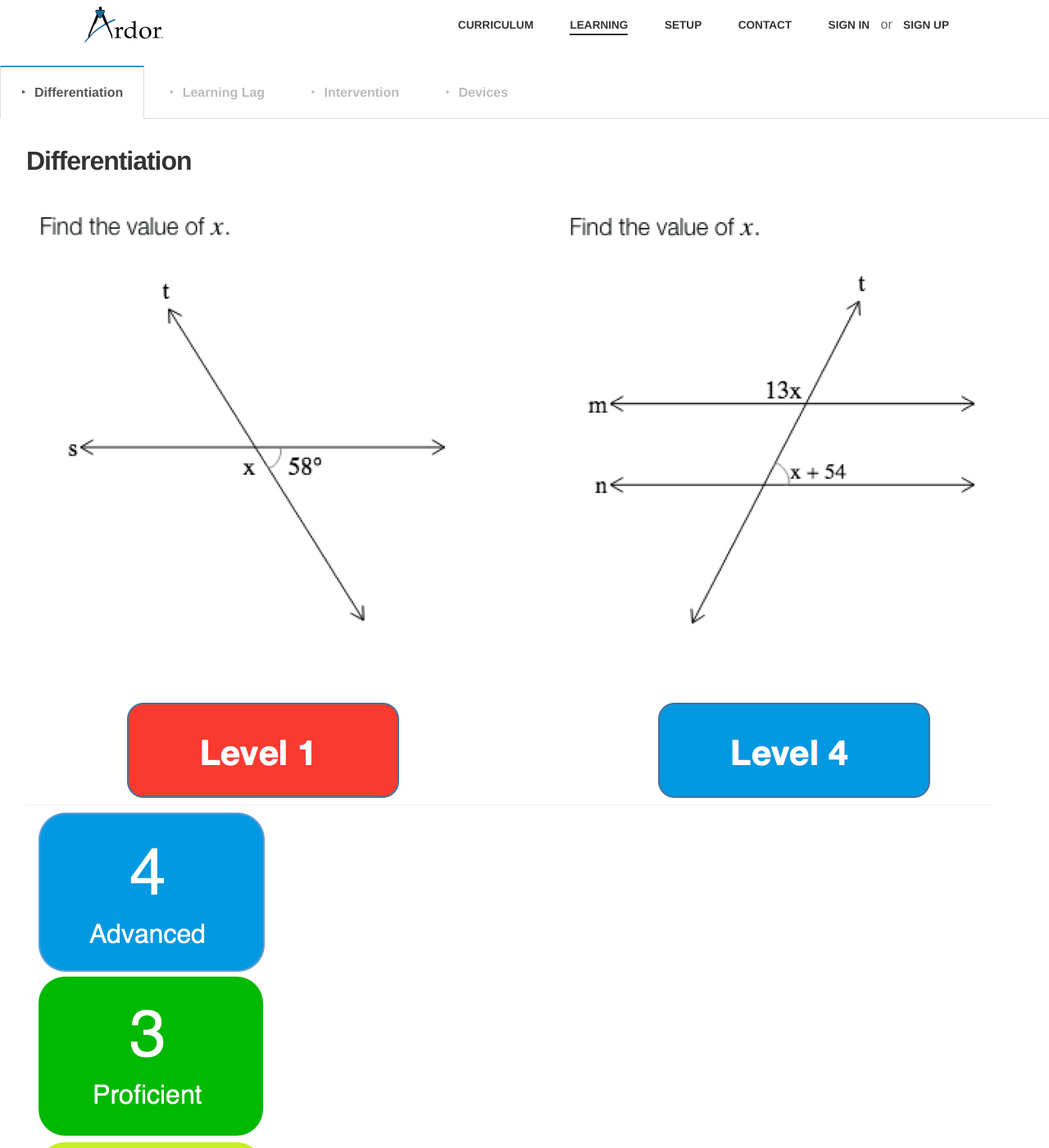
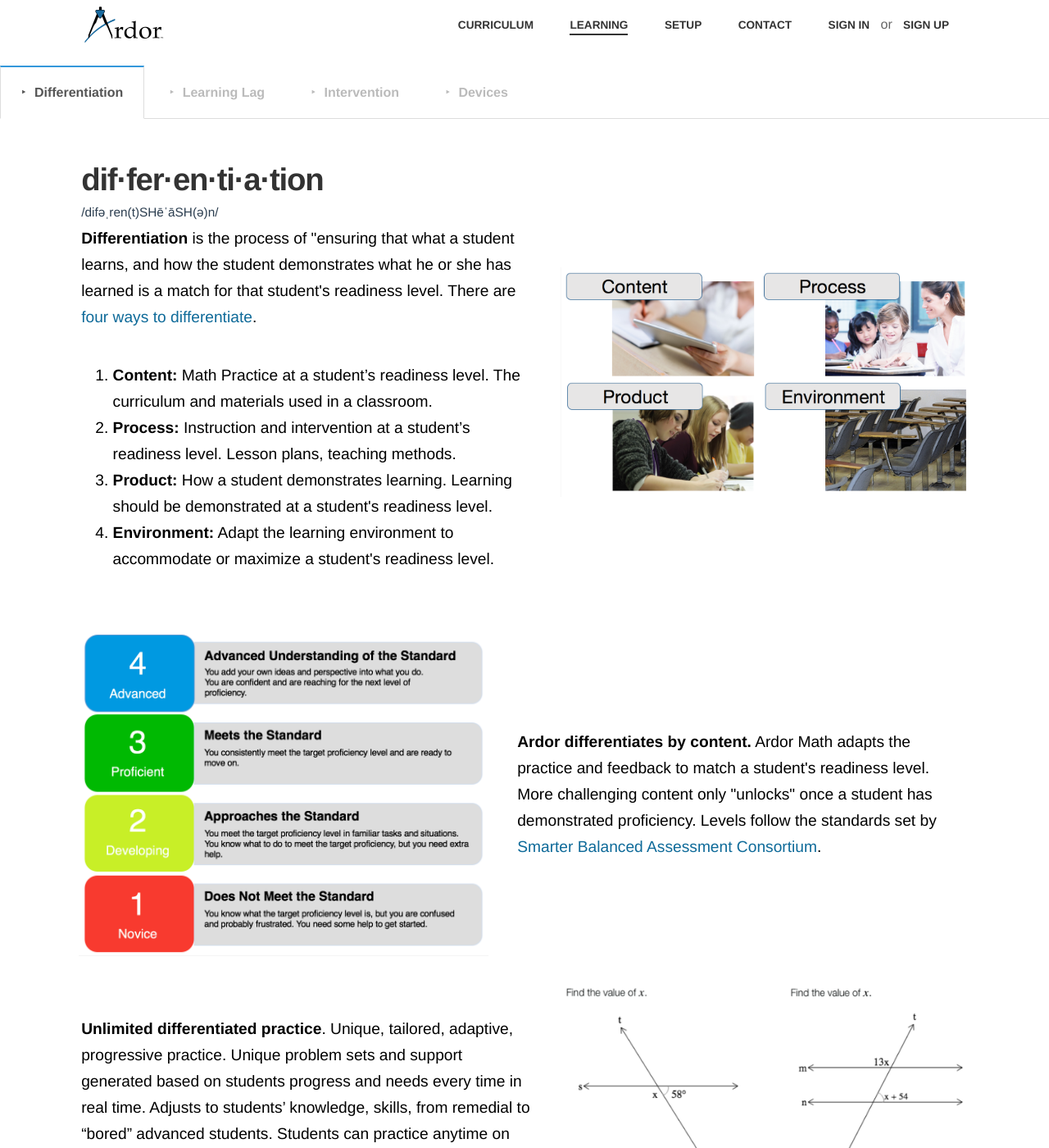
Before and after one commit to ardor-education/ardor-education.github.io, a Jekyll site: the page built from learning.md, in a window 1280 px wide and 1400 px high. Shown: the whole window at 82% size. Built offline with Jekyll 4.4.1, drawn with Linux system fonts in a browser that asks for light colours; some web fonts are replaced; some of the changed text lies outside the part shown.

Commit message:
add differentation text images to learn

```diff
--- /dev/null
+++ b/_sass/_learn.scss
@@ -0,0 +1,36 @@
+.large-image {
+  min-width: 500px;
+  margin: 1em;
+  max-width: 500px;
+  // align-self: flex-start;
+
+}
+
+.large-image img {
+  vertical-align: top;
+}
+
+.medium-image {
+  min-width: 250px;
+  margin: 1em;
+  max-width: 250px;
+}
+
+.snmall-image {
+  min-width: 100px;
+  margin: 1em;
+  max-width: 100px;
+}
+
+.learn-explainer {
+  font-size: 1.2em;
+  padding: 1em;
+}
+
+.learn-explainer p {
+  vertical-align: top;
+}
+
+.list {
+  margin-left: 2em;
+}
--- a/learning.md
+++ b/learning.md
@@ -22,10 +22,83 @@
 
     <!-- Differentiation -->
     <section class="tabs" id="content1">
-      <h2>Differentiation</h2>
-      <img src ="./../assets/images/differentiation/problem-levels.png">
-      <img src ="./../assets/images/differentiation/levels.png">
-      <img src ="./../assets/images/differentiation/differentiation-graph.png">
+      <div class="concepts">
+        <div class="learn-explainer">
+          <h2 class="prod-title">dif·fer·en·ti·a·tion</h2>
+          <span class="standard-id">/difəˌren(t)SHēˈāSH(ə)n/</span>
+
+          <p>
+            <strong>Differentiation</strong> is the process of "ensuring that what a student learns, and how the student demonstrates what he or she has learned is a match for that student's readiness level. There are <a href="https://www.youtube.com/watch?v=A50e6E5bvLM&t=2s"> four ways to differentiate</a>.
+          </p>
+          <p>
+            <ol class="list">
+            	<li><strong>Content: </strong>Math Practice at a student&rsquo;s readiness level. The curriculum and materials used in a classroom. </li>
+            	<li><strong>Process: </strong>Instruction and intervention at a student&rsquo;s readiness level. Lesson plans, teaching methods.</li>
+            	<li><strong>Product:</strong> How a student demonstrates learning. Learning should be demonstrated at a student&#39;s readiness level.</li>
+            	<li><strong>Environment:</strong> Adapt the learning environment to accommodate or maximize a student&#39;s readiness level.</li>
+            </ol>
+          </p>
+        </div>
+        <div class="large-image">
+            <img src ="./../assets/images/differentiation/differentiation-four-ways.png">
+        </div>
+      </div>
+      <div class="concepts">
+        <div class="large-image">
+            <img src ="./../assets/images/differentiation/levels-description.png">
+        </div>
+        <div class="learn-explainer">
+          <strong>Ardor differentiates by content.</strong> Ardor Math adapts the practice and feedback to match a student&#39;s readiness level. More challenging content only &quot;unlocks&quot; once a student has demonstrated proficiency. Levels follow the standards set by <a href="http://www.smarterbalanced.org/wp-content/uploads/2015/08/Interpretation-and-Use-of-Scores.pdf" target="_blank" title="Smarter Balanced Assessment Cosortium">Smarter Balanced Assessment Consortium</a>.
+        </div>
+      </div>
+      <div class="concepts">
+        <div class="learn-explainer">
+          <p><strong>Unlimited differentiated practice</strong>. Unique, tailored, adaptive, progressive practice. Unique problem sets and support generated based on students progress and needs every time in real time. Adjusts to students’ knowledge, skills, from remedial to “bored” advanced students. Students can practice anytime on their own mobile device. Endless individual practice sets.
+          </p>
+        </div>
+        <div class="large-image">
+          <img src ="./../assets/images/differentiation/problem-levels.png">
+        </div>
+      </div>
+      <div class="concepts">
+        <div class="large-image">
+          <iframe width="500" height="281" src="https://www.youtube.com/embed/uG281EkG-Fg" frameborder="0" allow="autoplay; encrypted-media" allowfullscreen>
+          </iframe>
+        </div>
+        <div class="learn-explainer">
+          <h2 class="prod-title">Math Classrooms: Deep-Six the Worksheet.</h2>
+          <p>
+            Worksheets have a large environmental and financial cost. Worksheet curation is a major time cost; teacher time that is better spent on lesson planning. Worksheet practice often doesn’t match a student's readiness level. It is time to deep-six the worksheet! <a href="https://medium.com/@matthew_thornton/math-classrooms-deep-six-the-worksheet-96354979843">Read more</a>
+          </p>
+        </div>
+      </div>
+      <div class="concepts">
+        <div class="learn-explainer">
+          <h2 class="prod-title">Ardor Math Makes Differentiation Possible!</h2>
+          <p>
+            “The biggest reason differentiation doesn’t work… is the way students are deployed in most of our nation’s classrooms. Toss together students who struggle to learn, along with gifted kids, while adding a few English-language learners and a bunch of academically average students and expect a single teacher to differentiate for each of them. That is a recipe for academic disaster… Such an admixture of students with varying abilities in one classroom causes even the most experienced and conscientious teachers to flinch, as they know the task for reaching each child is an impossible one.”
+          </p>
+          <span class="standard-id" >Petrilli, Michael. &quot; Why ?Academic diversity? is the biggest challenge facing our schools.&quot;&nbsp;<u>Education Next</u>&nbsp;(2010).
+          </span>
+          <br>
+          <br>
+          <span class="standard-id">Farkas, Duffett, Loveless. &quot;High-Acieving Students in the Era of NCLB.&quot; Thomas B. Fordham , 2008</span>
+
+        </div>
+        <div class="large-image">
+          <img src ="./../assets/images/differentiation/differentiation-graph.png">
+        </div>
+      </div>
+      <div class="concepts">
+        <div class="learn-explainer">
+          <h2 class="prod-title">
+            Mobile software technology can fulfill the vision of a true differentiated classroom.
+          </h2>
+          <p>
+            True differentiated instruction is only possible when the teacher has time to actually sit down and look at how students are progressing. It is only possible when a teacher’s time is not monopolized with daily workflow priorities such as grading papers, photocopying and gathering daily materials. It is only possible when a teacher does not actually have to find or create the actual differentiated practice.
+          </p>
+      </div>
+      </div>
     </section>
 
     <!-- Learning Lag -->
--- a/styles/main.scss
+++ b/styles/main.scss
@@ -45,7 +45,8 @@
 @import "_features_media_queries.scss";
 @import "_tabs.scss";
 @import "_curriculum.scss";
-@import "_curriculum_media_queries.scss"
+@import "_curriculum_media_queries.scss";
+@import "_learn.scss";
 
 // ========================
 // Inbox
```
Also changed, not shown: assets/images/differentiation/differentiation-four-ways.png (added).
